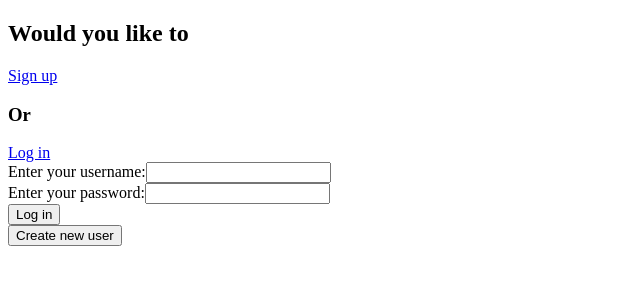
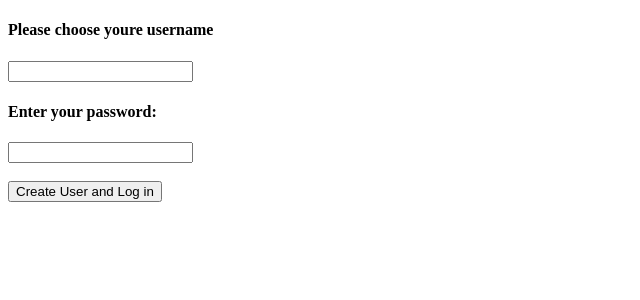
Before and after one commit to MunkerKrelle/Java-React, a React (Create React App) app: page / in a window 1280 px wide. Shown: the top 300 px of the page, without its empty margins (0-640 px from the left). Built offline with nearby package versions, Linux system fonts and the light colour scheme.

Commit message:
new user site ready

```diff
--- a/public/index.html
+++ b/public/index.html
@@ -10,12 +10,6 @@
     </head>
 
     <body>
-        <h2>Would you like to </h2>
-        <a href="signup.html">Sign up</a>
-        <br>
-        <h3>Or</h3>
-        <a href="login.html">Log in</a>
-        <br>
 
         <div id="root"></div>
 
--- a/src/App.js
+++ b/src/App.js
@@ -1,8 +1,9 @@
 import React, { useState } from "react";
 
 import Login from ".//login";
+import NewUser from".//newuser";
 function GetName() {
-    return <div><Login/></div>
+    return <div><NewUser/></div>
 }
 
 export default GetName;
--- a/src/login.js
+++ b/src/login.js
@@ -43,7 +43,9 @@ export default function Login(){
         <input
         type="button"
         name="changetonewuser"
-        value="Create new user"/>
+        value="Create new user"
+        // indsæt logik til side skifte (til mig selv)
+        />
 
     </form>
 
--- a/src/newuser.js
+++ b/src/newuser.js
@@ -1 +1,47 @@
 import React, { useState } from "react";
+
+export default function NewUser(){
+
+    const [userData, setUserData] = useState({username: "", password:""});
+
+    const handleChange =(event)=>{
+        const{name, value} = event.target;
+        setUserData((prev)=>({ ...prev,[name] : value }));
+    };
+
+    const handleSubmit = (event)=>{
+        event.preventDefault();
+        console.log(userData);
+        // lave add to database her
+    }
+
+    return(
+        <form onSubmit={handleSubmit}>
+            <label><h4>Please choose youre username</h4>
+            <input
+           type="text"
+           name="username"
+           value={userData.username || ""}
+           onChange={handleChange}
+           />
+            <br></br>
+            </label>
+            <label> <h4>Enter your password:</h4>
+        <input
+          type="password"
+          name="password"
+          value={userData.password || ""}
+          onChange={handleChange}
+        />
+        </label>
+            <br></br>
+            <br></br>
+         <input type="submit" value="Create User and Log in"/>
+         <br></br>
+
+
+
+        {/* indsæt logik til side skifte (til mig selv)*/}
+        </form>
+    )
+}
```
Also changed, not shown: src/database.js (deleted, +0 -34 lines).
